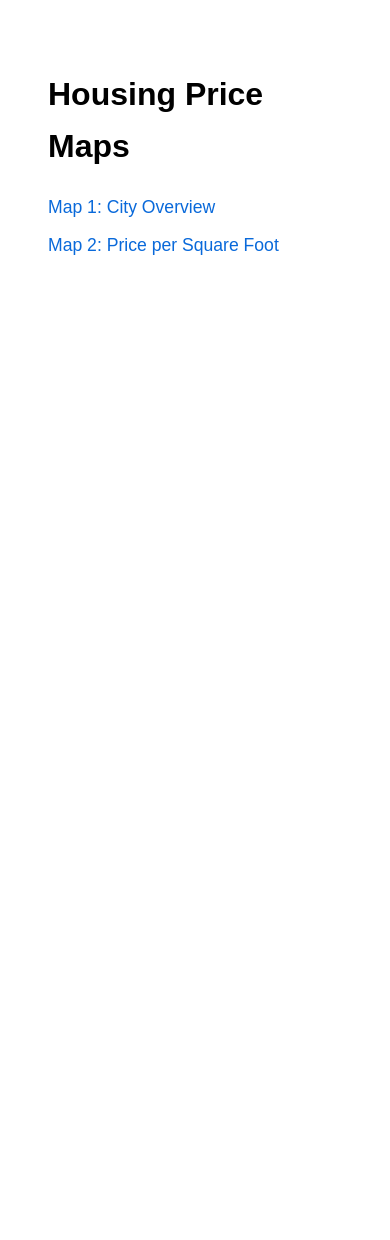
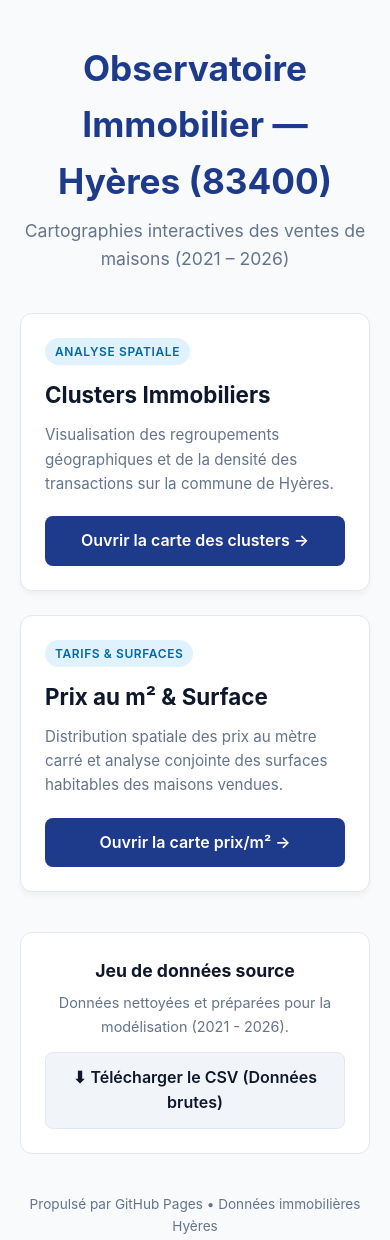
Before and after one commit to yveslacroix83400/hyeres_house_prices, a plain HTML site: page index.html in a window 390 px wide. Before the commit the page ends 844 px from the top, so only its background shows below. Drawn offline with Linux system fonts and the light colour scheme.

Commit message:
Revise index.html for Observatoire Immobilier
Updated HTML structure and styles for the real estate observatory page, including new metadata and layout enhancements.

```diff
--- a/index.html
+++ b/index.html
@@ -1,20 +1,201 @@
 <!DOCTYPE html>
-<html>
+<html lang="fr">
 <head>
-  <title>Housing Price Maps</title>
+  <meta charset="UTF-8" />
+  <meta name="viewport" content="width=device-width, initial-scale=1.0" />
+  <title>Observatoire Immobilier — Hyères (83400)</title>
   <style>
-    body { font-family: sans-serif; padding: 40px; line-height: 1.6; }
-    ul { list-style-type: none; padding: 0; }
-    li { margin: 10px 0; }
-    a { color: #0969da; text-decoration: none; font-size: 1.1rem; }
-    a:hover { text-decoration: underline; }
+    :root {
+      --primary: #1e3a8a;
+      --primary-hover: #172554;
+      --bg: #f8fafc;
+      --card-bg: #ffffff;
+      --text: #0f172a;
+      --text-muted: #64748b;
+      --border: #e2e8f0;
+    }
+
+    * {
+      box-sizing: border-box;
+      margin: 0;
+      padding: 0;
+    }
+
+    body {
+      font-family: -apple-system, BlinkMacSystemFont, "Segoe UI", Roboto, Helvetica, Arial, sans-serif;
+      background-color: var(--bg);
+      color: var(--text);
+      line-height: 1.6;
+      padding: 40px 20px;
+    }
+
+    .container {
+      max-width: 960px;
+      margin: 0 auto;
+    }
+
+    header {
+      margin-bottom: 40px;
+      text-align: center;
+    }
+
+    header h1 {
+      font-size: 2.2rem;
+      color: var(--primary);
+      margin-bottom: 8px;
+    }
+
+    header p {
+      color: var(--text-muted);
+      font-size: 1.1rem;
+    }
+
+    .grid {
+      display: grid;
+      grid-template-columns: repeat(auto-fit, minmax(320px, 1fr));
+      gap: 24px;
+      margin-bottom: 40px;
+    }
+
+    .card {
+      background: var(--card-bg);
+      border: 1px solid var(--border);
+      border-radius: 12px;
+      padding: 24px;
+      display: flex;
+      flex-direction: column;
+      justify-content: space-between;
+      box-shadow: 0 4px 6px -1px rgba(0, 0, 0, 0.05);
+      transition: transform 0.2s ease, box-shadow 0.2s ease;
+    }
+
+    .card:hover {
+      transform: translateY(-4px);
+      box-shadow: 0 10px 15px -3px rgba(0, 0, 0, 0.1);
+    }
+
+    .card-badge {
+      display: inline-block;
+      font-size: 0.75rem;
+      font-weight: 600;
+      text-transform: uppercase;
+      letter-spacing: 0.05em;
+      padding: 4px 10px;
+      border-radius: 9999px;
+      background: #e0f2fe;
+      color: #0369a1;
+      margin-bottom: 12px;
+      align-self: flex-start;
+    }
+
+    .card h2 {
+      font-size: 1.4rem;
+      margin-bottom: 10px;
+    }
+
+    .card p {
+      color: var(--text-muted);
+      font-size: 0.95rem;
+      margin-bottom: 20px;
+      flex-grow: 1;
+    }
+
+    .btn {
+      display: inline-block;
+      text-align: center;
+      background-color: var(--primary);
+      color: #fff;
+      text-decoration: none;
+      font-weight: 600;
+      padding: 12px 20px;
+      border-radius: 8px;
+      transition: background-color 0.2s ease;
+    }
+
+    .btn:hover {
+      background-color: var(--primary-hover);
+    }
+
+    .btn-secondary {
+      background-color: #f1f5f9;
+      color: var(--text);
+      border: 1px solid var(--border);
+    }
+
+    .btn-secondary:hover {
+      background-color: #e2e8f0;
+    }
+
+    .data-section {
+      background: #fff;
+      border: 1px solid var(--border);
+      border-radius: 12px;
+      padding: 24px;
+      text-align: center;
+    }
+
+    .data-section h3 {
+      font-size: 1.1rem;
+      margin-bottom: 6px;
+    }
+
+    .data-section p {
+      color: var(--text-muted);
+      font-size: 0.9rem;
+      margin-bottom: 14px;
+    }
+
+    footer {
+      margin-top: 40px;
+      text-align: center;
+      font-size: 0.85rem;
+      color: var(--text-muted);
+    }
   </style>
 </head>
 <body>
-  <h1>Housing Price Maps</h1>
-  <ul>
-    <li><a href="map1.html">Map 1: City Overview</a></li>
-    <li><a href="map2.html">Map 2: Price per Square Foot</a></li>
-  </ul>
+
+  <div class="container">
+    <header>
+      <h1>Observatoire Immobilier — Hyères (83400)</h1>
+      <p>Cartographies interactives des ventes de maisons (2021 – 2026)</p>
+    </header>
+
+    <div class="grid">
+      <!-- Card 1 -->
+      <div class="card">
+        <div>
+          <span class="card-badge">Analyse Spatiale</span>
+          <h2>Clusters Immobiliers</h2>
+          <p>Visualisation des regroupements géographiques et de la densité des transactions sur la commune de Hyères.</p>
+        </div>
+        <a href="hyeres_clusters_carto.html" class="btn">Ouvrir la carte des clusters →</a>
+      </div>
+
+      <!-- Card 2 -->
+      <div class="card">
+        <div>
+          <span class="card-badge">Tarifs & Surfaces</span>
+          <h2>Prix au m² & Surface</h2>
+          <p>Distribution spatiale des prix au mètre carré et analyse conjointe des surfaces habitables des maisons vendues.</p>
+        </div>
+        <a href="hyeres_prix_m2_surface_carto.html" class="btn">Ouvrir la carte prix/m² →</a>
+      </div>
+    </div>
+
+    <!-- Data section -->
+    <div class="data-section">
+      <h3>Jeu de données source</h3>
+      <p>Données nettoyées et préparées pour la modélisation (2021 - 2026).</p>
+      <a href="hyeres_maisons_2021_2026_model_ready.csv" download class="btn btn-secondary">
+        ⬇ Télécharger le CSV (Données brutes)
+      </a>
+    </div>
+
+    <footer>
+      <p>Propulsé par GitHub Pages &bull; Données immobilières Hyères</p>
+    </footer>
+  </div>
+
 </body>
 </html>
```
